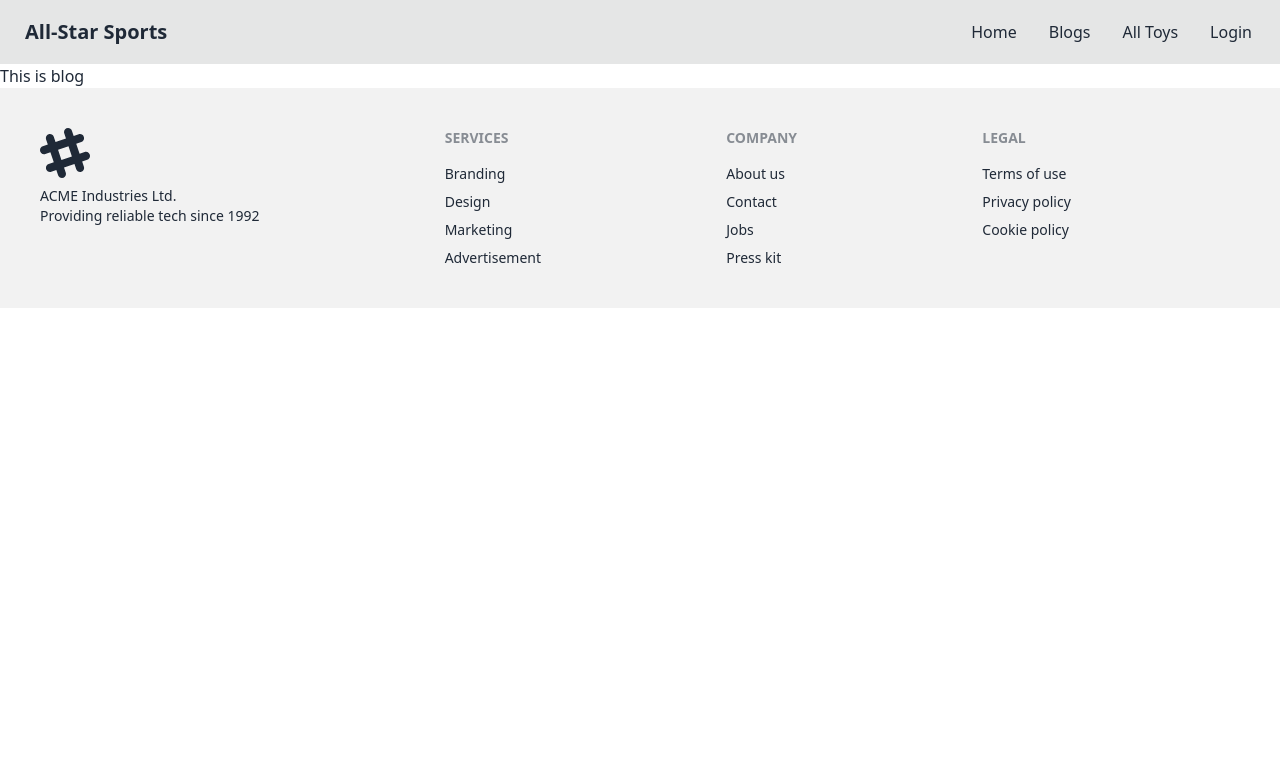
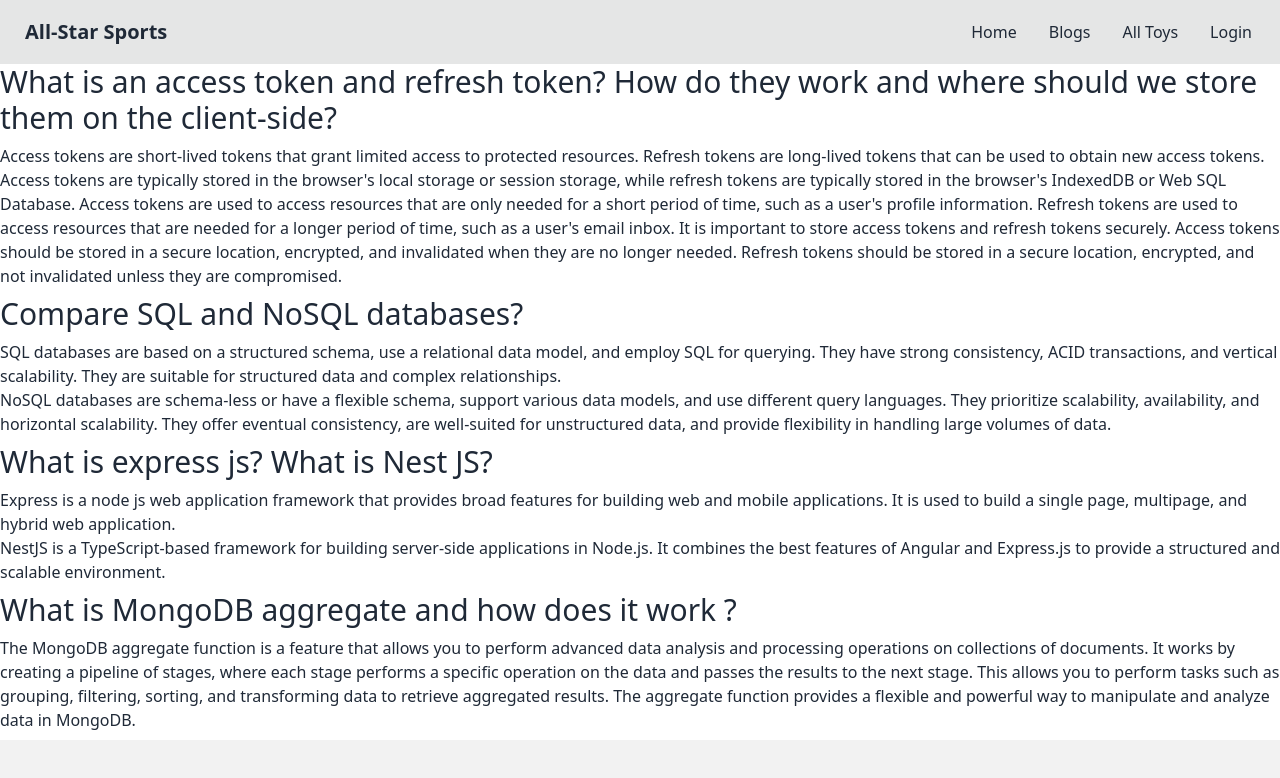
Before and after one commit to Amitsengupta332/Star-sports, a React (Vite) app: page /blog in a window 1280 px wide. Shown: the top 778 px of the page. Built offline with nearby package versions, Linux system fonts and the light colour scheme; no server answers.

Commit message:
done blog section

```diff
--- a/src/pages/Shared/Navigation/Blogs/Blogs.jsx
+++ b/src/pages/Shared/Navigation/Blogs/Blogs.jsx
@@ -3,7 +3,30 @@
 const Blogs = () => {
     return (
         <div>
-            <h2>This is blog</h2>
+            <h1 className="text-3xl mb-2">What is an access token and refresh token? How do they work and where should we store them on the client-side?</h1>
+            <p className="mb-2">
+                Access tokens are short-lived tokens that grant limited access to protected resources. Refresh tokens are long-lived tokens that can be used to obtain new access tokens. Access tokens are typically stored in the browser's local storage or session storage, while refresh tokens are typically stored in the browser's IndexedDB or Web SQL Database.
+
+                Access tokens are used to access resources that are only needed for a short period of time, such as a user's profile information. Refresh tokens are used to access resources that are needed for a longer period of time, such as a user's email inbox.
+
+                It is important to store access tokens and refresh tokens securely. Access tokens should be stored in a secure location, encrypted, and invalidated when they are no longer needed. Refresh tokens should be stored in a secure location, encrypted, and not invalidated unless they are compromised.
+            </p>
+            <h1 className="text-3xl mb-2">Compare SQL and NoSQL databases?</h1>
+            <p className="mb-2">
+                SQL databases are based on a structured schema, use a relational data model, and employ SQL for querying. They have strong consistency, ACID transactions, and vertical scalability. They are suitable for structured data and complex relationships. <br />
+
+                NoSQL databases are schema-less or have a flexible schema, support various data models, and use different query languages. They prioritize scalability, availability, and horizontal scalability. They offer eventual consistency, are well-suited for unstructured data, and provide flexibility in handling large volumes of data.</p>
+
+            <h1 className="text-3xl mb-2">What is express js? What is Nest JS?</h1>
+            <p className="mb-2">
+                Express is a node js web application framework that provides broad features for building web and mobile applications. It is used to build a single page, multipage, and hybrid web application. <br />
+
+                NestJS is a TypeScript-based framework for building server-side applications in Node.js. It combines the best features of Angular and Express.js to provide a structured and scalable environment.
+            </p>
+            <h1 className="text-3xl mb-2">What is MongoDB aggregate and how does it work ?</h1>
+            <p className="mb-2">
+                The MongoDB aggregate function is a feature that allows you to perform advanced data analysis and processing operations on collections of documents. It works by creating a pipeline of stages, where each stage performs a specific operation on the data and passes the results to the next stage. This allows you to perform tasks such as grouping, filtering, sorting, and transforming data to retrieve aggregated results. The aggregate function provides a flexible and powerful way to manipulate and analyze data in MongoDB.
+            </p>
         </div>
     );
 };
--- a/src/pages/Shared/Navigation/ViewDetails/ViewDetails.jsx
+++ b/src/pages/Shared/Navigation/ViewDetails/ViewDetails.jsx
@@ -5,11 +5,12 @@ const ViewDetails = () => {
     const details = useLoaderData()
     const { toyName, picture, customerName, email, quantity, description, price, rating } = details;
     return (
-        <div className='mb-7'>
-            <h1>This is View Details on : {toyName} </h1>
+        <div className='mb-20 mt-5'>
 
-            <div className="card card-side bg-base-100 shadow-xl">
-                <figure><img src={picture} alt="Movie" /></figure>
+            <div className="card card-side bg-base-200 ">
+                <div>
+                    <img src={picture} alt="Movie" />
+                </div>
                 <div className="card-body">
                     <h2 className="text-4xl font-semibold">Toy Name: {toyName}</h2>
                     <div className='text-2xl'>
@@ -20,9 +21,7 @@ const ViewDetails = () => {
                         <p>Rating : {rating}</p>
                         <p>Description:  {description}</p>
                     </div>
-                    {/* <div className="card-actions justify-end">
-                        <button className="btn btn-primary">Watch</button>
-                    </div> */}
+
                 </div>
             </div>
         </div>
```
